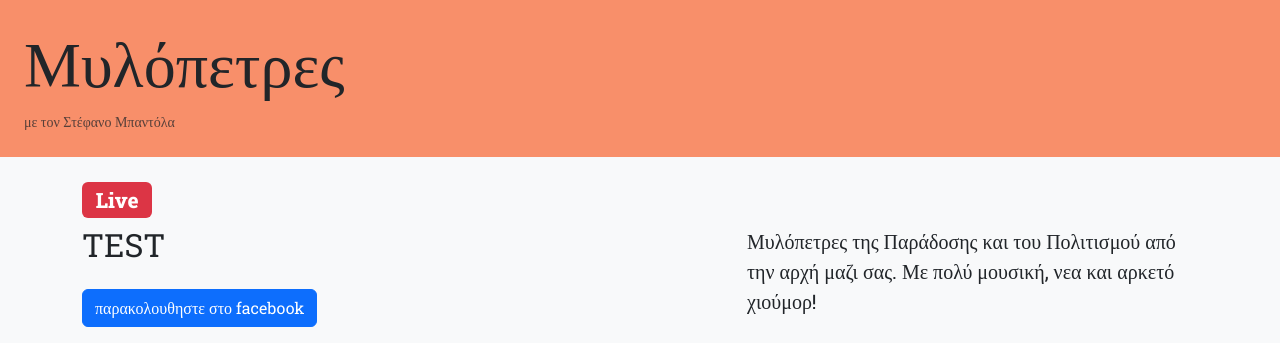
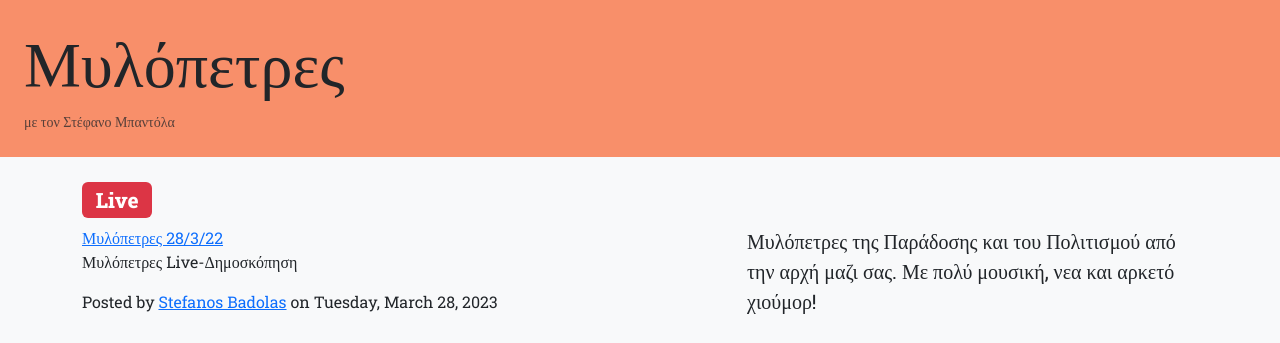
Before and after one commit to milopetres/milopetres.github.io, an Eleventy site: page index.njk in a window 1280 px wide. Shown: the top 343 px of the page. Built offline with nearby package versions, Linux system fonts and the light colour scheme; Eleventy itself is replaced by a stand-in of ours; files that its build step writes are made by us from their sources.

Commit message:
Update Pages “livestream”

```diff
--- a/_includes/live.html
+++ b/_includes/live.html
@@ -1 +1 @@
-<h2>TEST</h2>
+<div class="fb-video" data-href="https://www.facebook.com/stefanos.badolas/videos/741417377634913/" data-width="auto" data-show-text="false"><blockquote cite="https://www.facebook.com/stefanos.badolas/videos/741417377634913/" class="fb-xfbml-parse-ignore"><a href="https://www.facebook.com/stefanos.badolas/videos/741417377634913/">Μυλόπετρες 28/3/22</a><p>Μυλόπετρες Live-Δημοσκόπηση</p>Posted by <a href="https://www.facebook.com/stefanos.badolas">Stefanos Badolas</a> on Tuesday, March 28, 2023</blockquote></div>
```
